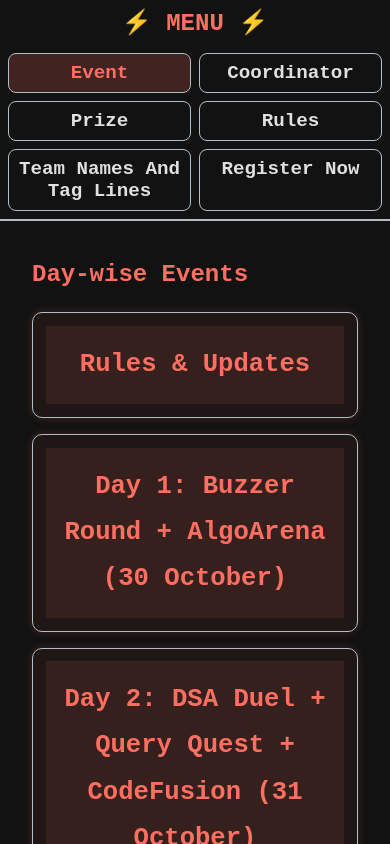
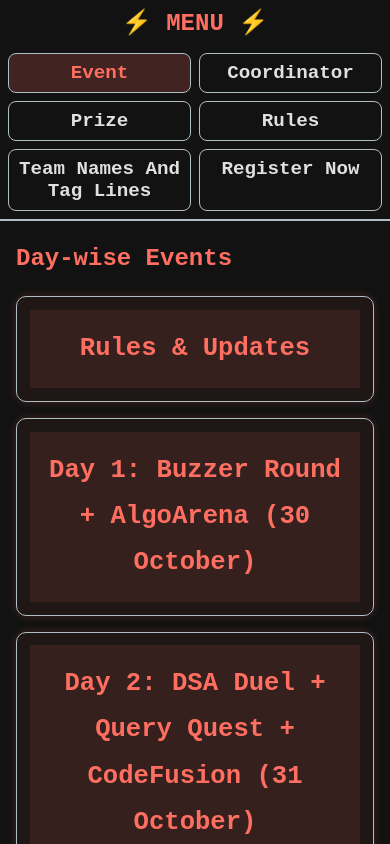
Before and after one commit to Somyaaaaa23/battleofbytes, a plain HTML site: page index.html in a window 390 px wide. Both pictures are taken after a click on the element "Event". Drawn offline with Linux system fonts and the light colour scheme.

Commit message:
Update index.html

```diff
--- a/index.html
+++ b/index.html
@@ -215,6 +215,8 @@
     @media (max-width: 768px) {
       body.main-visible {
         flex-direction: column;
+        height: 100vh;
+        overflow: hidden;
       }
       .sidebar {
         width: 100%;
@@ -238,9 +240,19 @@
       }
       .main {
         flex-direction: column;
+        flex: 1;
+        overflow: hidden;
       }
       .right {
         width: 100%;
+        height: calc(100vh - 200px);
+        overflow-y: auto;
+        -webkit-overflow-scrolling: touch;
+      }
+      .content {
+        height: auto;
+        min-height: calc(100vh - 200px);
+        padding: 1rem;
       }
       .video-container {
         width: 100%;
```
